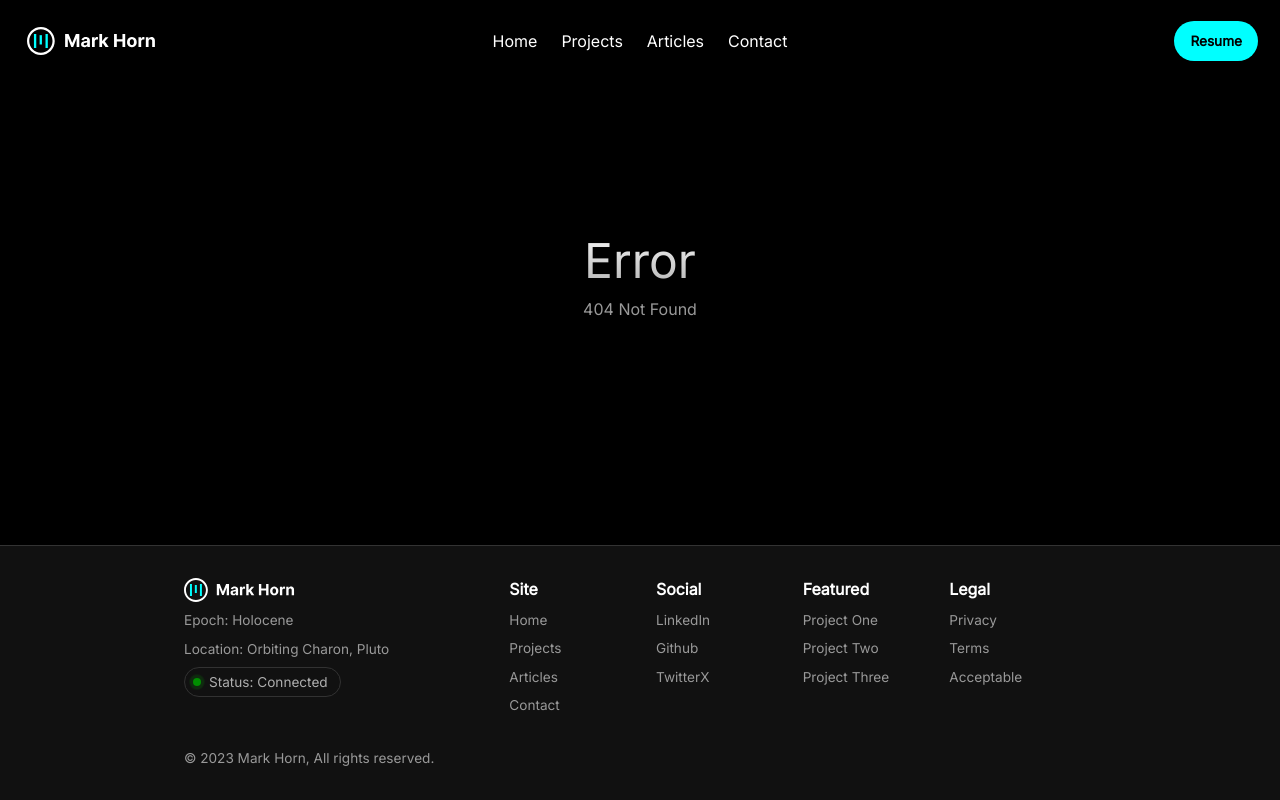
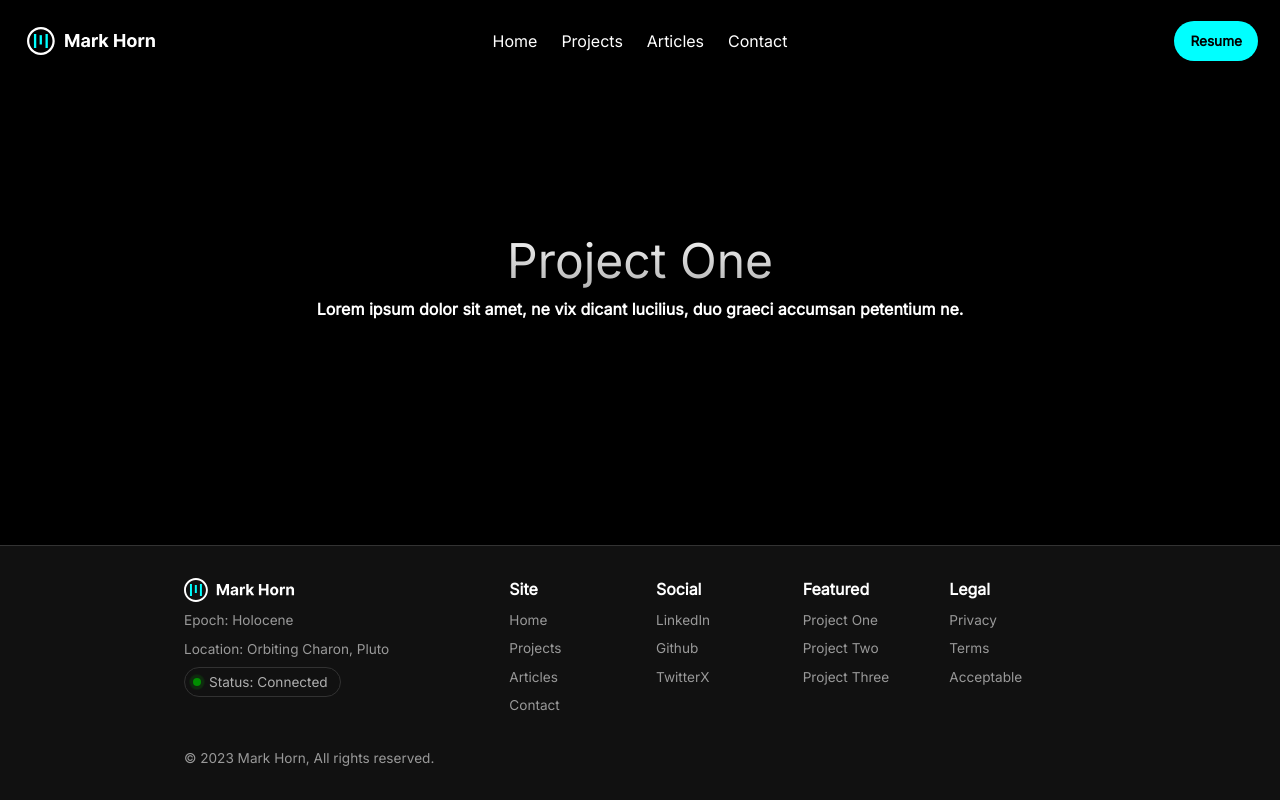
Before and after one commit to markhorn-dev/sveltekit-markhorn.dev, a SvelteKit app: page /test in a window 1280 px wide. Before the commit this address had no page. Built offline with nearby package versions, Linux system fonts and the light colour scheme.

Commit message:
testing static file load

```diff
--- /dev/null
+++ b/src/routes/test/+page.server.ts
@@ -0,0 +1,13 @@
+import fs from 'fs/promises';
+import path from 'path';
+
+export async function load() {
+    const file = path.resolve('static', 'testProject.json');
+    console.log(file);
+    const json = await fs.readFile(file,"utf8");
+    const parsed = JSON.parse(json);
+    console.log(parsed);
+    return {
+        parsed
+    }
+}
--- /dev/null
+++ b/src/routes/test/+page.svelte
@@ -0,0 +1,18 @@
+<script>
+    export let data;
+</script>
+
+<div class="test container">
+    <h1>{data.parsed.title}</h1>
+    <h4>{data.parsed.description}</h4>
+</div>
+
+<style>
+    .test {
+        flex: 1;
+        display: flex;
+        flex-direction: column;
+        align-items: center;
+        justify-content: center;
+    }
+</style>
--- /dev/null
+++ b/static/testProject.json
@@ -0,0 +1,7 @@
+{
+    "title": "Project One",
+    "description": "Lorem ipsum dolor sit amet, ne vix dicant lucilius, duo graeci accumsan petentium ne.",
+    "tags": ["Sveltekit", "Typescript", "Javascript"],
+    "liveURL": "http://www.example.com/project-1",
+    "githubURL": "https://github.com/username/project-1"
+}
```
